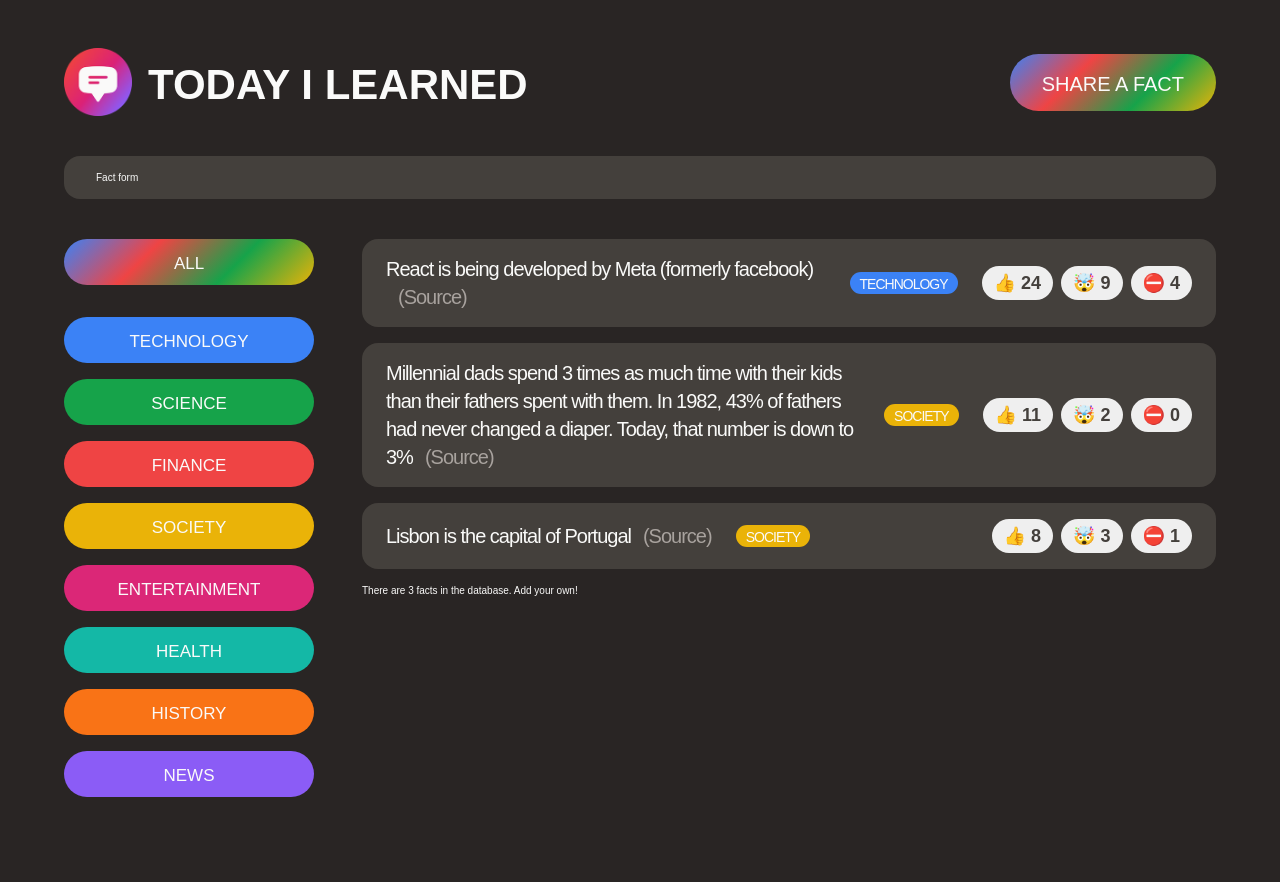
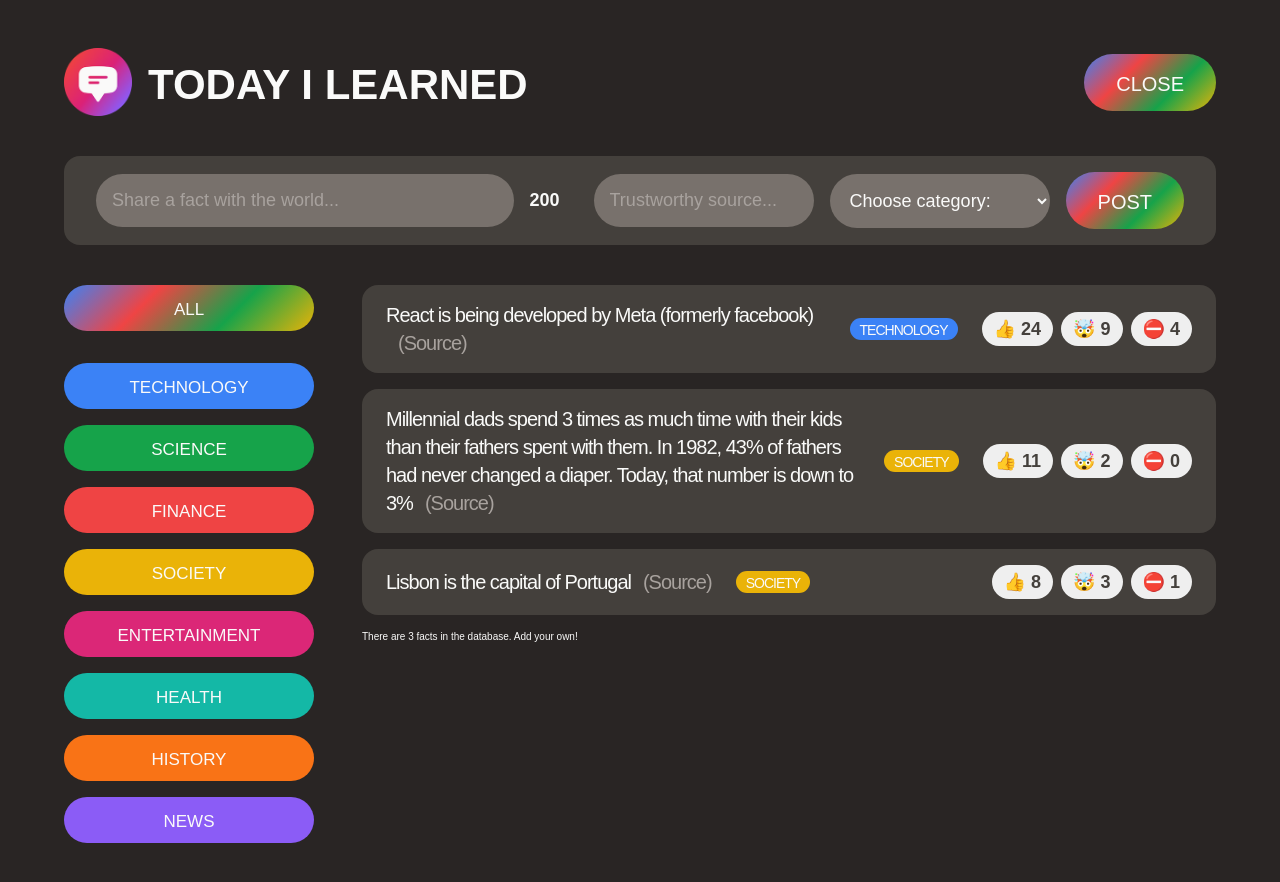
Before and after one commit to Mully7773/Fact-Blog, a React (Create React App) app: page / in a window 1280 px wide. Both pictures are taken after a click on the button "SHARE A FACT". Shown: the top 882 px of the page. Before the commit the page ends 861 px from the top, so only its background shows below. Built offline with nearby package versions, Linux system fonts and the light colour scheme; the HTML template or start-up script is replaced by a standard one.

Commit message:
Render form elements and acquire form data from component

```diff
--- a/src/App.js
+++ b/src/App.js
@@ -65,23 +65,20 @@ function Counter() {
 const App = () => {
   const appTitle = "Today I Learned";
   const [toggleForm, setToggleForm] = useState(false);
+
   const onToggleForm = () => {
     setToggleForm((prevState) => !prevState);
   };
+
   return (
     <>
       <AppContainer>
         {/* HEADER */}
-        <header className="header">
-          <div className="header__logo">
-            <img src="../img/logo.png" alt="Today I Learned Logo" />
-            <h1 className="header__heading">{appTitle}</h1>
-          </div>
-
-          <button onClick={onToggleForm} className="btn btn-large shareBtn">
-            Share a fact
-          </button>
-        </header>
+        <Header
+          appTitle={appTitle}
+          onToggleForm={onToggleForm}
+          toggleForm={toggleForm}
+        />
 
         {toggleForm && <NewFactForm />}
 
@@ -94,8 +91,87 @@ const App = () => {
   );
 };
 
+const Header = ({ appTitle, onToggleForm, toggleForm }) => {
+  return (
+    <header className="header">
+      <div className="header__logo">
+        <img src="../img/logo.png" alt="Today I Learned Logo" />
+        <h1 className="header__heading">{appTitle}</h1>
+      </div>
+      <button onClick={onToggleForm} className="btn btn-large shareBtn">
+        {toggleForm ? "Close" : "Share a fact"}
+      </button>
+    </header>
+  );
+};
+
 const NewFactForm = () => {
-  return <form className="fact-form">Fact form</form>;
+  const [text, setText] = useState("");
+  const [source, setSource] = useState("");
+  const [category, setCategory] = useState("");
+
+  const getFact = (e) => {
+    console.log(e.target.value);
+
+    setText(e.target.value);
+  };
+  const getSource = (e) => {
+    console.log(e.target.value);
+    setSource(e.target.value);
+  };
+  const getCategory = (e) => {
+    console.log(e.target.value);
+    setCategory(e.target.value);
+  };
+
+  const submitForm = (e) => {
+    e.preventDefault();
+    const submittedFact = {
+      fact: text,
+      source: source,
+      category: category,
+    };
+    console.log(submittedFact);
+    setText("");
+    setSource("");
+    setCategory("");
+  };
+
+  return (
+    <form onSubmit={submitForm} className="fact-form">
+      <input
+        maxLength={200}
+        onChange={getFact}
+        className="fact-form__input"
+        type="text"
+        value={text}
+        placeholder="Share a fact with the world..."
+      />
+      <span>{200 - text.length}</span>
+      <input
+        onChange={getSource}
+        className="fact-form__input"
+        type="text"
+        value={source}
+        placeholder="Trustworthy source..."
+      />
+      <select
+        value={category}
+        onChange={getCategory}
+        className="fact-form__select"
+      >
+        <option value="">Choose category:</option>
+        {CATEGORIES.map((category) => {
+          return (
+            <option key={category.name} value={category.name}>
+              {category.name.toUpperCase()}
+            </option>
+          );
+        })}
+      </select>
+      <button className="btn btn-large">Post</button>
+    </form>
+  );
 };
 
 const CategoryFilter = () => {
```
